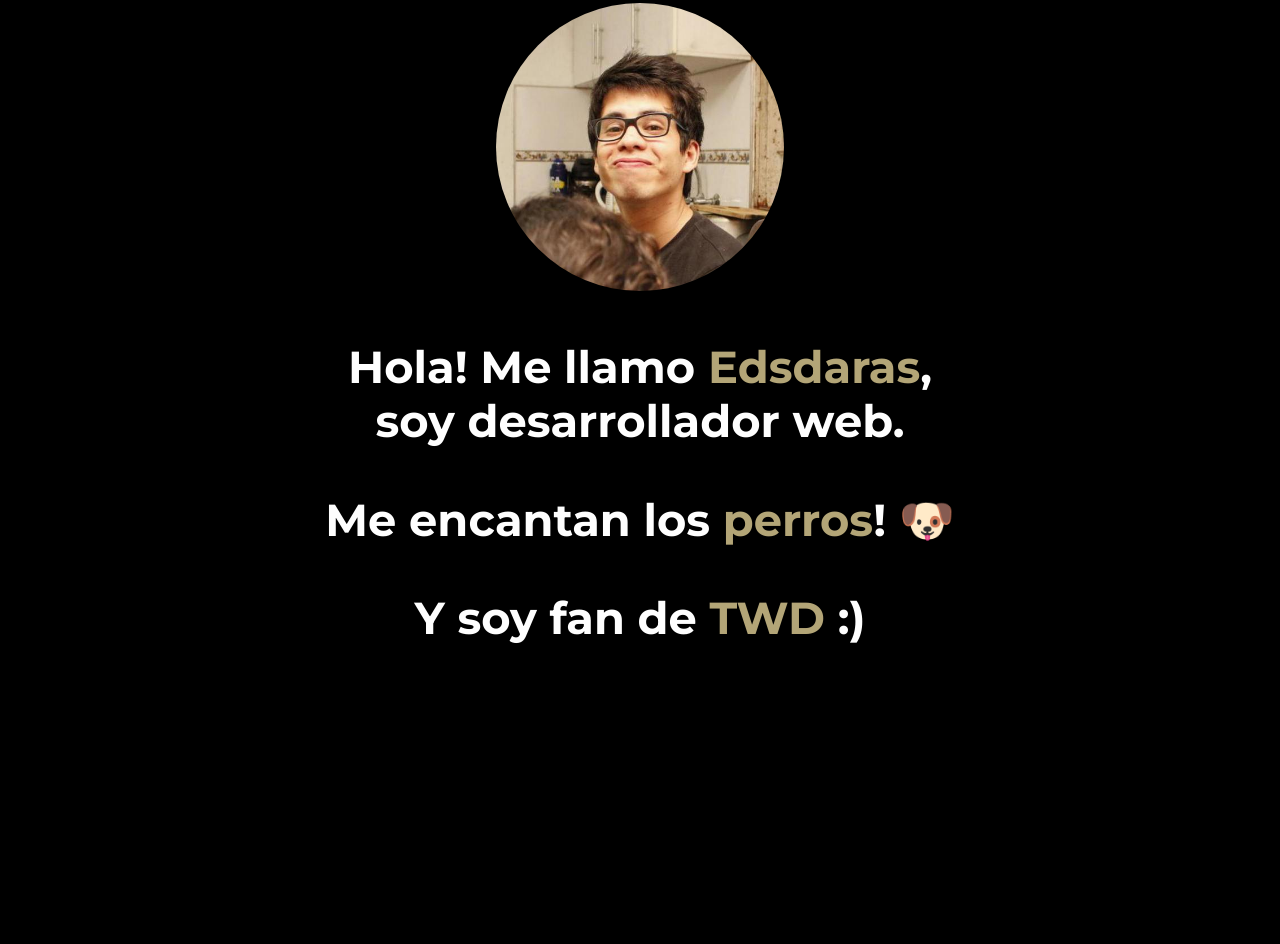
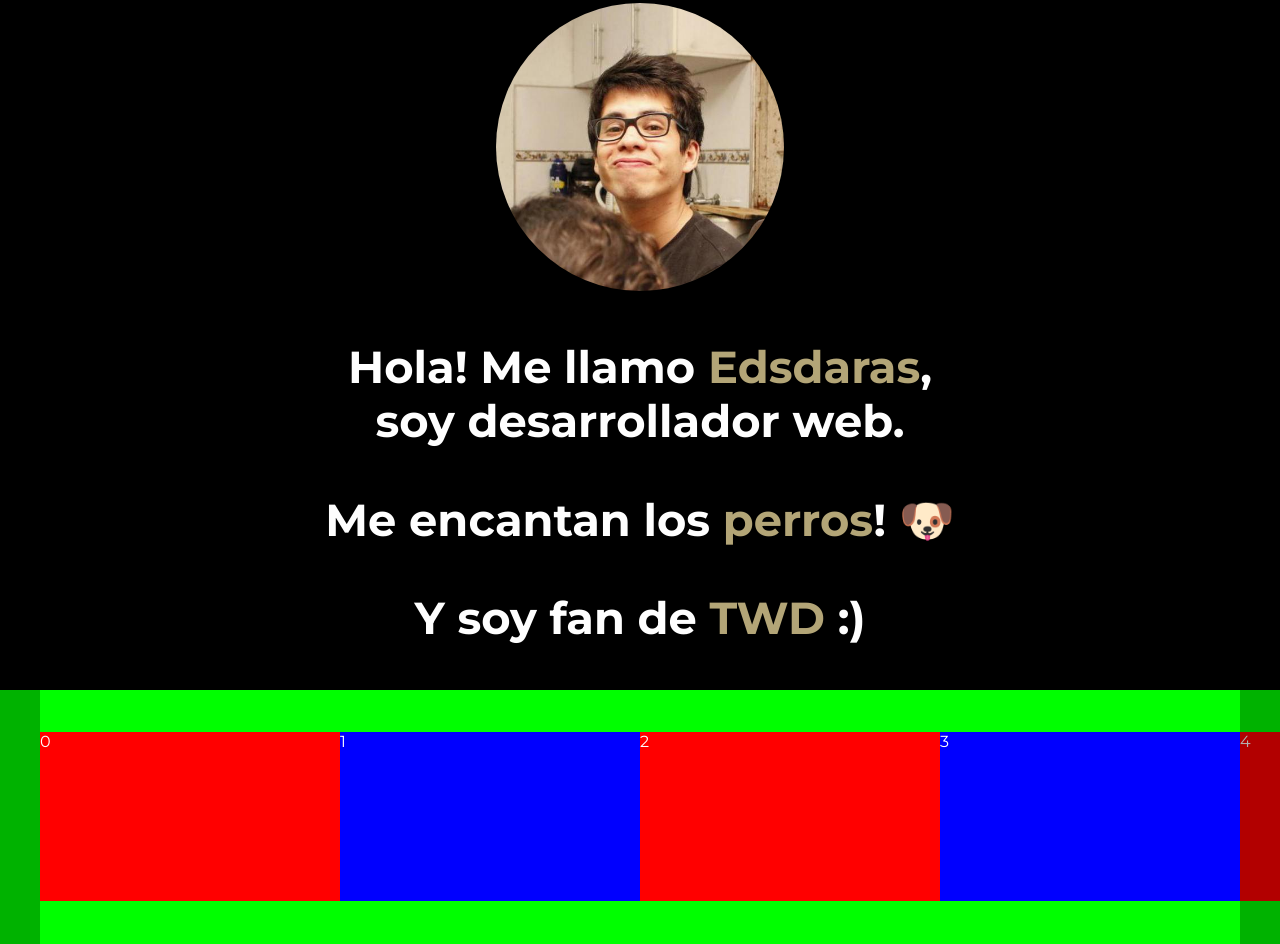
Before and after one commit to esdraspavon/esdraspavon.github.io, a plain HTML site: page index.html in a window 1280 px wide. Shown: the part 797-1741 px from the top of the page. Before the commit the page ends 1487 px from the top, so only its background shows below. Drawn offline with nearby package versions, Linux system fonts and the light colour scheme.

Commit message:
slider added

```diff
--- a/assets/css/index.css
+++ b/assets/css/index.css
@@ -59,6 +59,45 @@
   border-radius: 50%;
   height: 18em;
 }
+/* Slider */
+.slider-frame {
+  background-color: #0f0;
+  position: relative;
+  margin: 0 auto;
+  overflow: hidden;
+  color: white;
+}
+
+.slider-frame .btn {
+  width: 40px;
+  height: 100%;
+  background: rgba(0, 0, 0, 0.3);
+  position: absolute;
+  top: 0;
+  z-index: 1000;
+}
+.slider-frame .btn.prev {
+  left: 0px;
+}
+.slider-frame .btn.next {
+  right: 0px;
+}
+.slider-frame .slider-container {
+  transition: margin-left 0.2s ease, left 0.5s ease;
+  position: absolute;
+  left: 0;
+}
+.slider-frame .slide {
+  background-color: #f00;
+  float: left;
+  position: relative;
+  top: 0;
+  transition: width 0.2s ease, height 0.2s ease, top 0.2s ease;
+}
+.slider-frame .slide:nth-child(even) {
+  background-color: blue;
+}
+/* End Slider */
 @media (max-width: 500px) {
   .about-me__img {
     height: 10em;
--- a/assets/js/app.js
+++ b/assets/js/app.js
@@ -8,13 +8,127 @@
   typeSpeed: 40,
   loop: true
 };
-var my_name = {
-  strings: ["Edsdaras", "Esdras"],
-  typeSpeed: 90,
-  backSpeed: 50,
-  startDelay: 5000,
-  showCursor: false
-};
+var typed = new Typed(".hero-text", hero_text);
 
-var typed = new Typed(".hero-text", hero_text);
-var typed = new Typed(".my-name", my_name);
+var scaling = 1.5;
+//count
+var currentSliderCount = 0;
+var videoCount = document.getElementsByClassName("slider-container")[0].children
+  .length;
+var showCount = 4;
+var sliderCount = videoCount / showCount;
+var controlsWidth = 40;
+var scollWidth = 0;
+var win = window;
+var sliderFrame = document.getElementsByClassName("slider-frame")[0];
+var sliderContainer = document.getElementsByClassName("slider-container")[0];
+var slides = document.getElementsByClassName("slide");
+init();
+// $(document).ready(function() {
+//   //$('.slider-container .slide:nth-last-child(-n+4)').prependTo('.slider-container');
+//   init();
+// });
+// $(window).resize(function() {
+//   init();
+// });
+function init() {
+  // elements
+
+  //counts
+  var scollWidth = 0;
+
+  //sizes
+  var windowWidth = win.innerWidth;
+  var frameWidth = win.innerWidth - 80;
+
+  if (windowWidth >= 0 && windowWidth <= 414) {
+    showCount = 2;
+  } else if (windowWidth >= 414 && windowWidth <= 768) {
+    showCount = 3;
+  } else {
+    showCount = 4;
+  }
+  var videoWidth = (windowWidth - controlsWidth * 2) / showCount;
+  var videoHeight = Math.round(videoWidth / (16 / 9));
+
+  var videoWidthDiff = videoWidth * scaling - videoWidth;
+  var videoHeightDiff = videoHeight * scaling - videoHeight;
+
+  //set sizes
+  sliderFrame.style.width = `${windowWidth}px`;
+  sliderFrame.style.height = `${videoHeight * scaling}px`;
+
+  //sliderFrame.style.top = `${videoHeightDiff / 2}px`;
+
+  sliderContainer.style.height = `${videoHeight * scaling}px`;
+
+  sliderContainer.style.width = `${videoWidth * videoCount + videoWidthDiff}px`;
+
+  sliderContainer.style.top = `${videoHeightDiff / 2}px`;
+
+  sliderContainer.style.marginLeft = `${controlsWidth}px`;
+
+  for (var i = 0; i < slides.length; i++) {
+    slides.item(i).style.width = `${videoWidth}px`;
+    slides.item(i).style.height = `${videoHeight}px`;
+
+    //hover effect
+    slides.item(i).addEventListener(
+      "mouseover",
+      function() {
+        this.style.width = `${videoWidth * scaling}px`;
+        this.style.height = `${videoHeight * scaling}px`;
+        this.style.top = `${-(videoHeightDiff / 2)}px`;
+        if (i == 0 || i % 4 == 0) {
+          // do nothing
+        } else if ((i + 1) % 4 == 0 && i != 0) {
+          sliderContainer.style.marginLeft = -(videoWidthDiff - controlsWidth);
+        } else {
+          sliderContainer.style.marginLeft = -(videoWidthDiff / 2);
+        }
+      },
+      false
+    );
+    slides.item(i).addEventListener("mouseout", function() {
+      this.style.width = `${videoWidth * 1}px`;
+      this.style.height = `${videoHeight * 1}px`;
+      this.style.top = 0;
+      sliderContainer.style.marginLeft = controlsWidth;
+    });
+  }
+
+  // controls
+  controls(frameWidth, scollWidth);
+}
+function controls(frameWidth, scollWidth) {
+  var prev = document.getElementsByClassName("prev")[0];
+  var next = document.getElementsByClassName("next")[0];
+
+  next.addEventListener(
+    "click",
+    function() {
+      console.log(currentSliderCount);
+      console.log(sliderCount);
+      scollWidth = scollWidth + frameWidth;
+
+      console.log(frameWidth);
+      console.log(scollWidth);
+      sliderContainer.style.left = `${-scollWidth}px`;
+
+      if (currentSliderCount >= sliderCount - 1) {
+        sliderContainer.style.left = 0;
+        currentSliderCount = 0;
+        scollWidth = 0;
+      } else {
+        currentSliderCount++;
+      }
+    },
+    false
+  );
+
+  prev.addEventListener("click", function() {
+    scollWidth = scollWidth - frameWidth;
+    sliderContainer.style.left = `${scollWidth}px`;
+    currentSliderCount--;
+  });
+}
--- a/index.html
+++ b/index.html
@@ -51,6 +51,30 @@
       <p>Me encantan los <strong>perros</strong>! 🐶</p>
       <p>Y soy fan de <strong>TWD</strong> :)</p>
     </div>
+    <!-- Slider -->
+    <div class="slider-frame">
+      <div class="btn prev"></div>
+      <div class="btn next"></div>
+      <div class="slider-container">
+        <div class="slide">0</div>
+        <div class="slide">1</div>
+        <div class="slide">2</div>
+        <div class="slide">3</div>
+        <div class="slide">4</div>
+        <div class="slide">5</div>
+        <div class="slide">6</div>
+        <div class="slide">7</div>
+        <div class="slide">8</div>
+        <div class="slide">9</div>
+        <div class="slide">10</div>
+        <div class="slide">11</div>
+        <div class="slide">12</div>
+        <div class="slide">13</div>
+        <div class="slide">14</div>
+        <div class="slide">15</div>
+        <div class="slide">16</div>
+      </div>
+    </div>
     <script src="assets/js/particles.js"></script>
     <script src="https://cdn.jsdelivr.net/npm/typed.js@2.0.9"></script>
     <script src="assets/js/app.js"></script>
```
